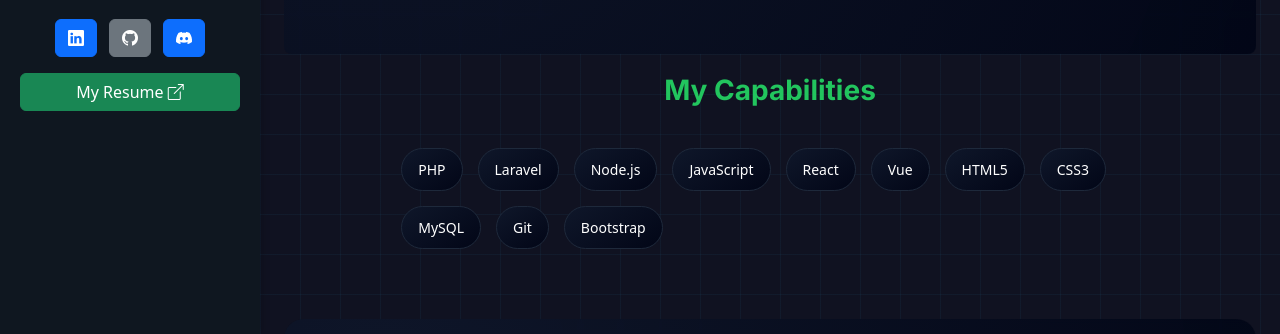
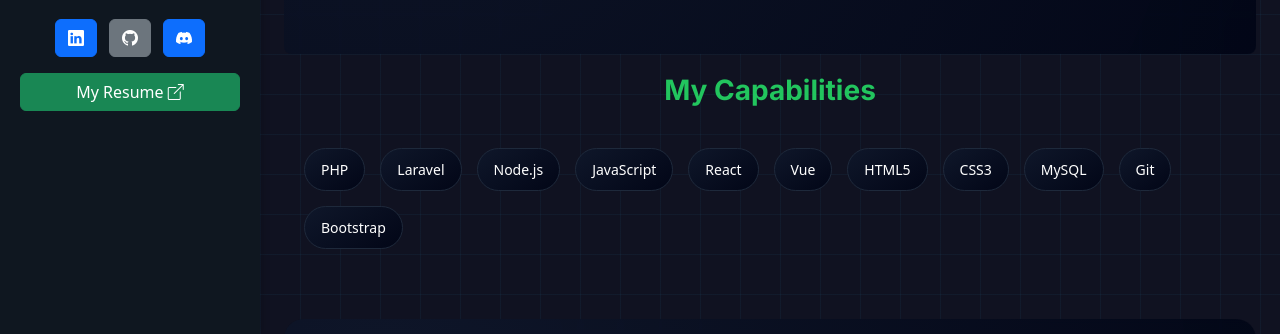
Before and after one commit to LucasFigueiredoDEV/Portfolio, a React (Vite) app: page / in a window 1280 px wide. Shown: the part 466-800 px from the top of the page. Built offline with nearby package versions, Linux system fonts and the light colour scheme.

Commit message:
Fix Capabilities component: remove max-width for improved layout flexibility

```diff
--- a/src/components/content/capatibilities/style.css
+++ b/src/components/content/capatibilities/style.css
@@ -2,7 +2,6 @@
 
 .capabilities {
     padding: 20px 20px;
-    max-width: 80%;
     margin: auto;
     color: white;
 }
@@ -51,3 +50,9 @@
     box-shadow: 0 0 10px rgba(56, 189, 248, 0.3);
     border-color: #38bdf8;
 }
+
+@media screen and (min-width: 2000px) {
+    .capabilities {
+      margin: auto 10%;
+    }
+}
```
